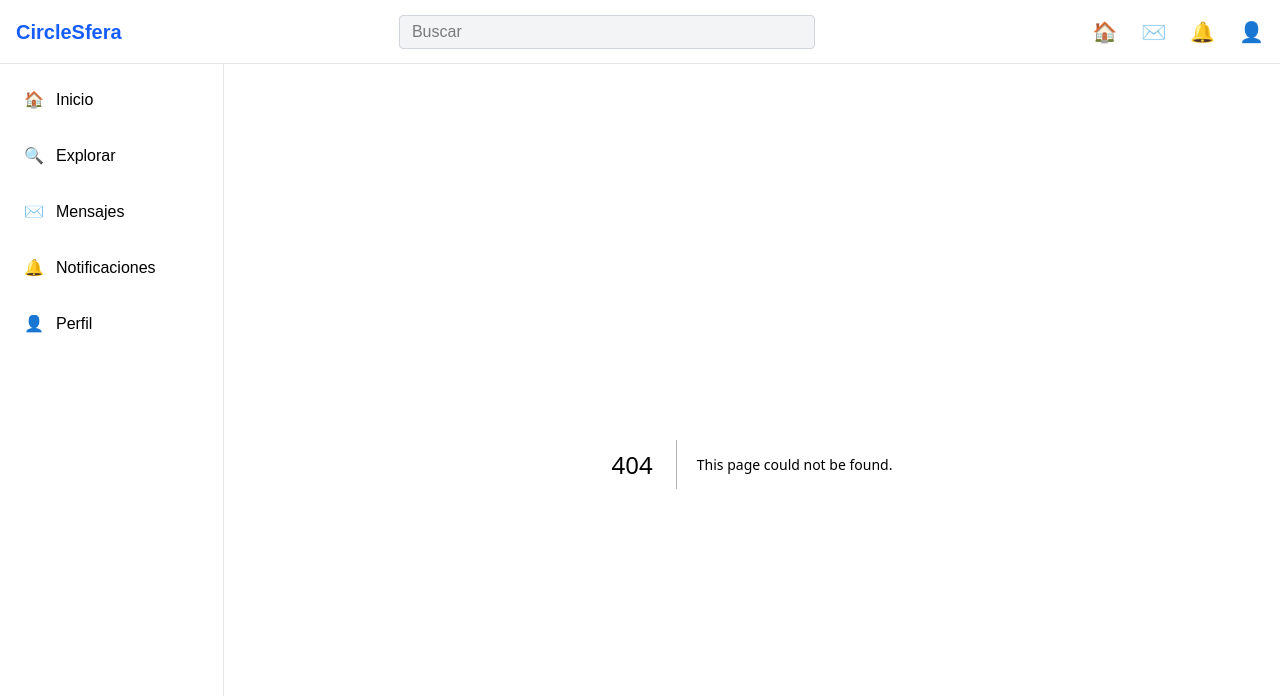
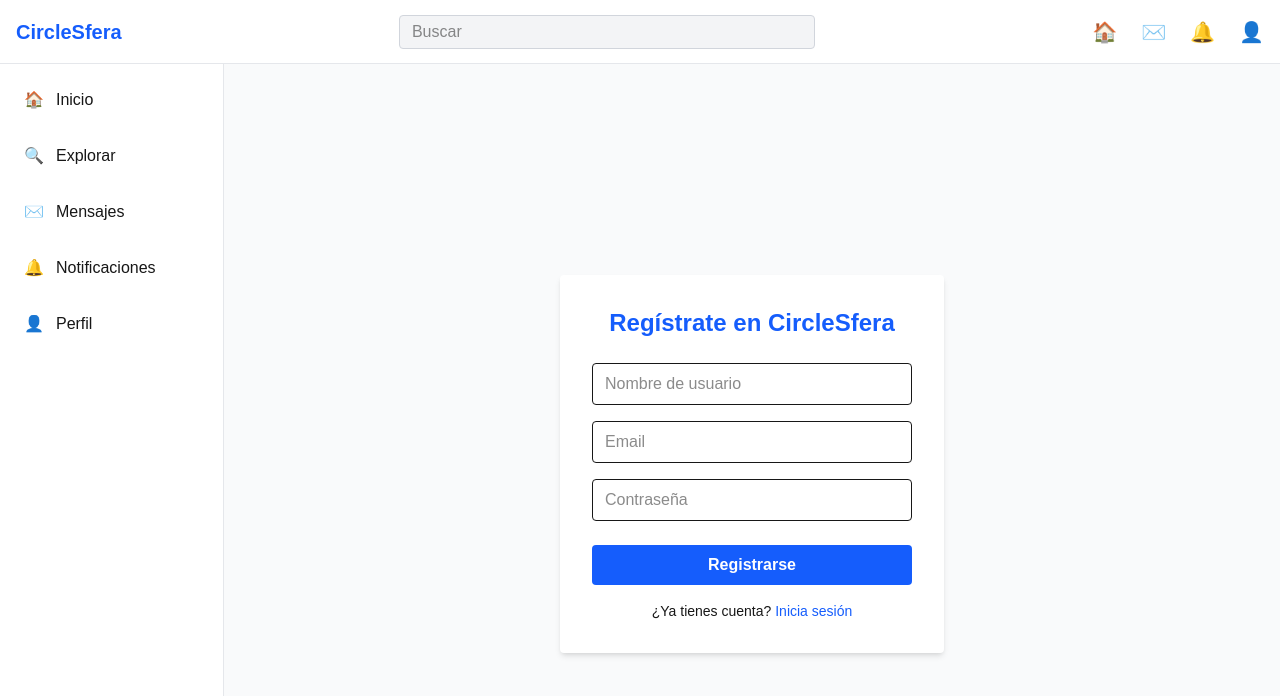
Before and after one commit to Circlesfera/circlesfera-frontend, a Next.js app: page /register in a window 1280 px wide. Before the commit this address had no page. Shown: the top 696 px of the page. Built offline with nearby package versions, Linux system fonts and the light colour scheme.

Commit message:
feat(auth): páginas de login y registro con formularios listos para conectar a la API

```diff
--- /dev/null
+++ b/src/app/login/page.tsx
@@ -0,0 +1,43 @@
+import React, { useState } from 'react';
+import Link from 'next/link';
+
+export default function LoginPage() {
+  const [email, setEmail] = useState('');
+  const [password, setPassword] = useState('');
+  const [error, setError] = useState('');
+
+  const handleSubmit = async (e: React.FormEvent) => {
+    e.preventDefault();
+    // Aquí irá la lógica de login con la API
+  };
+
+  return (
+    <div className="flex flex-col items-center justify-center min-h-screen bg-gray-50">
+      <form onSubmit={handleSubmit} className="bg-white p-8 rounded shadow-md w-full max-w-sm">
+        <h1 className="text-2xl font-bold mb-6 text-center text-blue-600">Iniciar sesión en CircleSfera</h1>
+        {error && <div className="mb-4 text-red-500 text-sm">{error}</div>}
+        <input
+          type="email"
+          placeholder="Email"
+          className="w-full mb-4 px-3 py-2 border rounded focus:outline-none"
+          value={email}
+          onChange={e => setEmail(e.target.value)}
+          required
+        />
+        <input
+          type="password"
+          placeholder="Contraseña"
+          className="w-full mb-6 px-3 py-2 border rounded focus:outline-none"
+          value={password}
+          onChange={e => setPassword(e.target.value)}
+          required
+        />
+        <button type="submit" className="w-full bg-blue-600 text-white py-2 rounded font-semibold hover:bg-blue-700 transition">Entrar</button>
+        <p className="mt-4 text-center text-sm">
+          ¿No tienes cuenta?{' '}
+          <Link href="/register" className="text-blue-600 hover:underline">Regístrate</Link>
+        </p>
+      </form>
+    </div>
+  );
+}
--- /dev/null
+++ b/src/app/register/page.tsx
@@ -0,0 +1,52 @@
+import React, { useState } from 'react';
+import Link from 'next/link';
+
+export default function RegisterPage() {
+  const [username, setUsername] = useState('');
+  const [email, setEmail] = useState('');
+  const [password, setPassword] = useState('');
+  const [error, setError] = useState('');
+
+  const handleSubmit = async (e: React.FormEvent) => {
+    e.preventDefault();
+    // Aquí irá la lógica de registro con la API
+  };
+
+  return (
+    <div className="flex flex-col items-center justify-center min-h-screen bg-gray-50">
+      <form onSubmit={handleSubmit} className="bg-white p-8 rounded shadow-md w-full max-w-sm">
+        <h1 className="text-2xl font-bold mb-6 text-center text-blue-600">Regístrate en CircleSfera</h1>
+        {error && <div className="mb-4 text-red-500 text-sm">{error}</div>}
+        <input
+          type="text"
+          placeholder="Nombre de usuario"
+          className="w-full mb-4 px-3 py-2 border rounded focus:outline-none"
+          value={username}
+          onChange={e => setUsername(e.target.value)}
+          required
+        />
+        <input
+          type="email"
+          placeholder="Email"
+          className="w-full mb-4 px-3 py-2 border rounded focus:outline-none"
+          value={email}
+          onChange={e => setEmail(e.target.value)}
+          required
+        />
+        <input
+          type="password"
+          placeholder="Contraseña"
+          className="w-full mb-6 px-3 py-2 border rounded focus:outline-none"
+          value={password}
+          onChange={e => setPassword(e.target.value)}
+          required
+        />
+        <button type="submit" className="w-full bg-blue-600 text-white py-2 rounded font-semibold hover:bg-blue-700 transition">Registrarse</button>
+        <p className="mt-4 text-center text-sm">
+          ¿Ya tienes cuenta?{' '}
+          <Link href="/login" className="text-blue-600 hover:underline">Inicia sesión</Link>
+        </p>
+      </form>
+    </div>
+  );
+}
```
